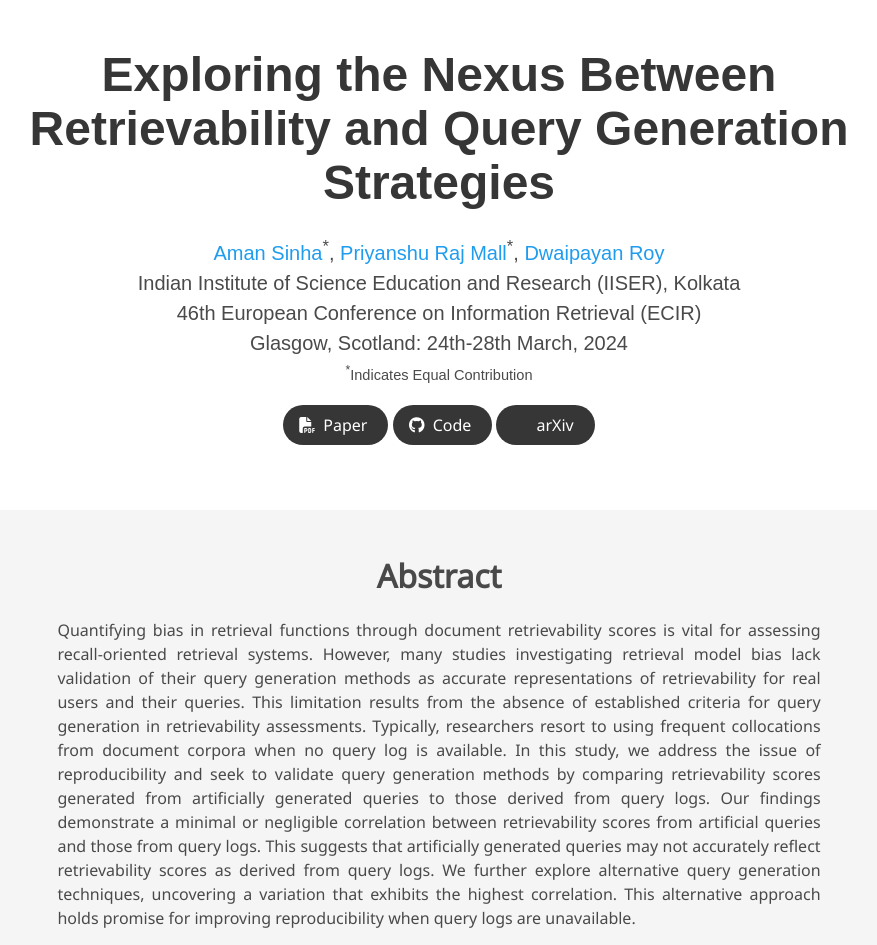
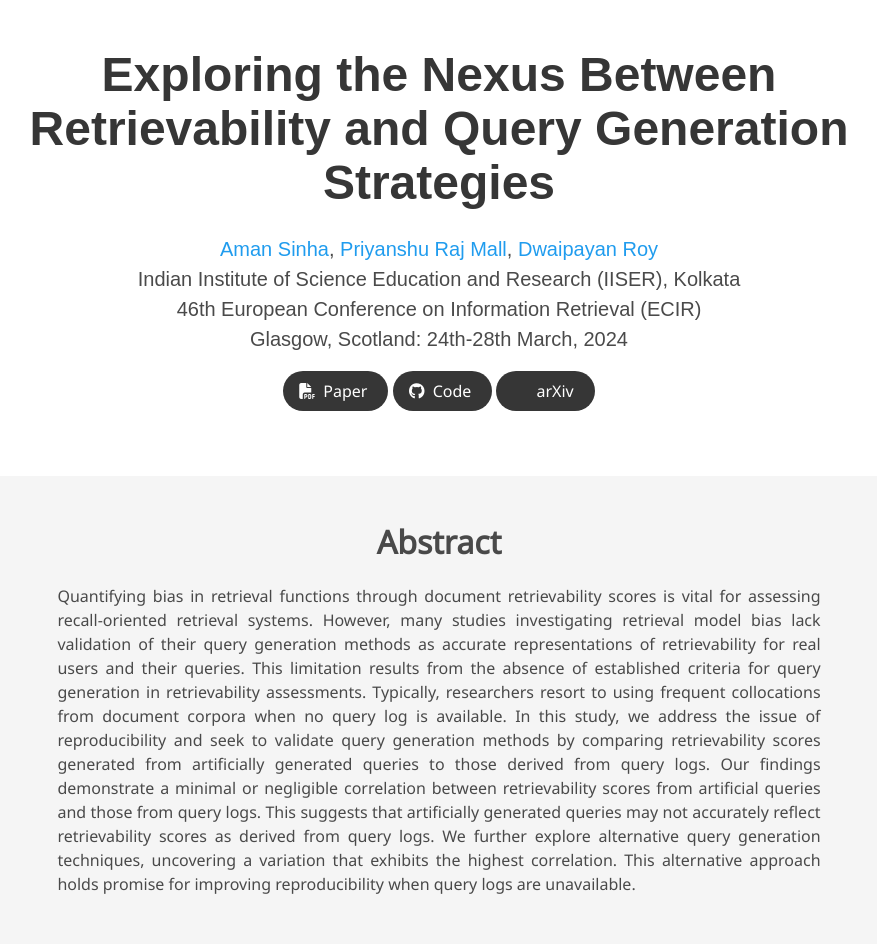
Before and after one commit to mallpriyanshu/ecir2024, a plain HTML site: page index.html in a window 1280 px wide. Shown: the top 945 px of the page, without its empty margins (201-1078 px from the left). Drawn offline with nearby package versions, Linux system fonts and the light colour scheme; some icons are missing; a web font is replaced by a local one.

Commit message:
Update index.html

```diff
--- a/index.html
+++ b/index.html
@@ -56,9 +56,13 @@
             <div class="is-size-5 publication-authors">
               <!-- Paper authors -->
               <span class="author-block">
-                <a href="FIRST AUTHOR PERSONAL LINK" target="_blank">Aman Sinha</a><sup>*</sup>,</span>
+<!--                 <a href="FIRST AUTHOR PERSONAL LINK" target="_blank">Aman Sinha</a><sup>*</sup>,</span> -->
+                <a href="FIRST AUTHOR PERSONAL LINK" target="_blank">Aman Sinha</a>,</span>
+
                 <span class="author-block">
-                  <a href="SECOND AUTHOR PERSONAL LINK" target="_blank">Priyanshu Raj Mall</a><sup>*</sup>,</span>
+<!--                   <a href="SECOND AUTHOR PERSONAL LINK" target="_blank">Priyanshu Raj Mall</a><sup>*</sup>,</span> -->
+                  <a href="SECOND AUTHOR PERSONAL LINK" target="_blank">Priyanshu Raj Mall</a>,</span>
+
                   <span class="author-block">
                     <a href="THIRD AUTHOR PERSONAL LINK" target="_blank">Dwaipayan Roy</a>
                   </span>
@@ -66,7 +70,7 @@
 
                   <div class="is-size-5 publication-authors">
                     <span class="author-block">Indian Institute of Science Education and Research (IISER), Kolkata<br>46th European Conference on Information Retrieval (ECIR) <br> Glasgow, Scotland: 24th-28th March, 2024</span>
-                    <span class="eql-cntrb"><small><br><sup>*</sup>Indicates Equal Contribution</small></span>
+<!--                     <span class="eql-cntrb"><small><br><sup>*</sup>Indicates Equal Contribution</small></span> -->
                   </div>
 
                   <div class="column has-text-centered">
```
